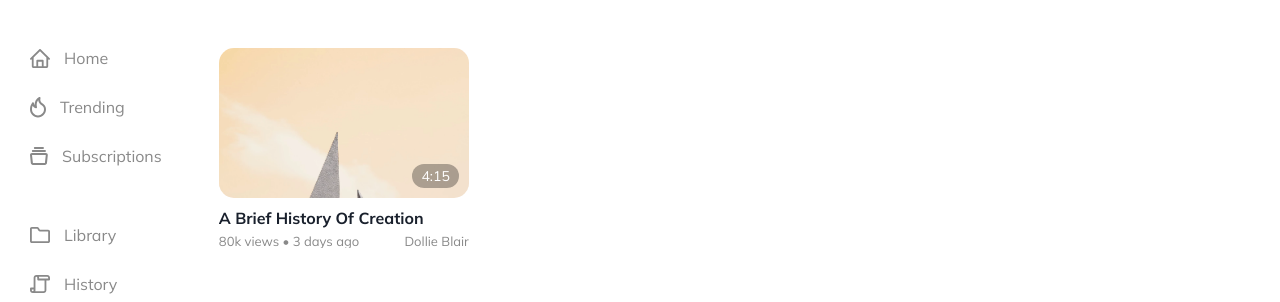
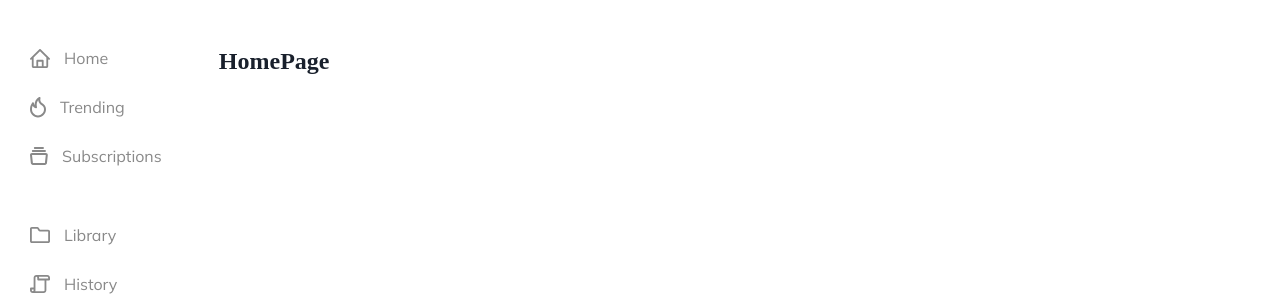
Before and after one commit to dzlek/yt-redesign, a React (Create React App) app: page / in a window 1280 px wide. Shown: the part 322-624 px from the top of the page. Built offline with nearby package versions, Linux system fonts and the light colour scheme.

Commit message:
feat: add router

```diff
--- a/src/App.tsx
+++ b/src/App.tsx
@@ -4,7 +4,8 @@ import './App.scss'
 import { ThemeContext } from './context/ThemeContext'
 import Header from './components/header/Header'
 import Sidebar from './components/sidebar/Sidebar'
-import VideoCard from './components/videoCard/VideoCard'
+
+import AppRouter from './app/router'
 
 function App() {
   const { lightTheme, toggleTheme } = useContext(ThemeContext)
@@ -21,15 +22,7 @@ function App() {
           <Sidebar />
         </aside>
         <main>
-          <VideoCard
-            title="A Brief History Of Creation"
-            author="Dollie Blair"
-            date="3 days ago"
-            views="80k views"
-            duration="4:15"
-            thumbnail="/images/сover1.png"
-            variant="small"
-          />
+          <AppRouter />
         </main>
       </div>
 
--- /dev/null
+++ b/src/app/router.tsx
@@ -0,0 +1,18 @@
+// src/app/router.tsx
+import { Routes, Route } from 'react-router-dom'
+
+import HomePage from '../pages/HomePage'
+import ChannelPage from '../pages/ChannelPage'
+import VideoPlayerPage from '../pages/VideoPlayerPage'
+
+const AppRouter = () => {
+  return (
+    <Routes>
+      <Route path="/" element={<HomePage />} />
+      <Route path="/channel" element={<ChannelPage />} />
+      <Route path="/player" element={<VideoPlayerPage />} />
+    </Routes>
+  )
+}
+
+export default AppRouter
--- /dev/null
+++ b/src/pages/ChannelPage.tsx
@@ -0,0 +1,12 @@
+import { Link } from 'react-router-dom'
+
+const ChannelPage = () => {
+  return (
+    <h2>
+      ChannelPage
+      <Link to="/"></Link>
+    </h2>
+  )
+}
+
+export default ChannelPage
--- /dev/null
+++ b/src/pages/HomePage.tsx
@@ -0,0 +1,11 @@
+import { Link } from 'react-router-dom'
+
+const HomePage = () => {
+  return (
+    <h2>
+      HomePage <Link to="/"></Link>
+    </h2>
+  )
+}
+
+export default HomePage
--- /dev/null
+++ b/src/pages/VideoPlayerPage.tsx
@@ -0,0 +1,11 @@
+import { Link } from 'react-router-dom'
+
+const VideoPlayerPage = () => {
+  return (
+    <h2>
+      VideoPlayerPage <Link to="/"></Link>
+    </h2>
+  )
+}
+
+export default VideoPlayerPage
```
